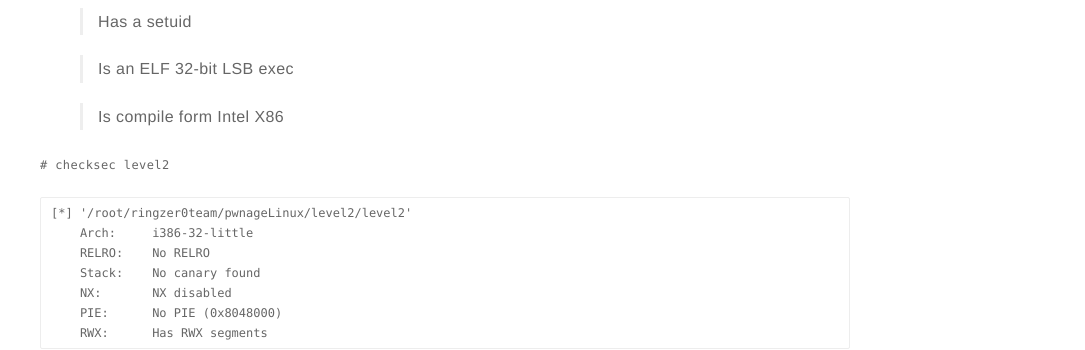
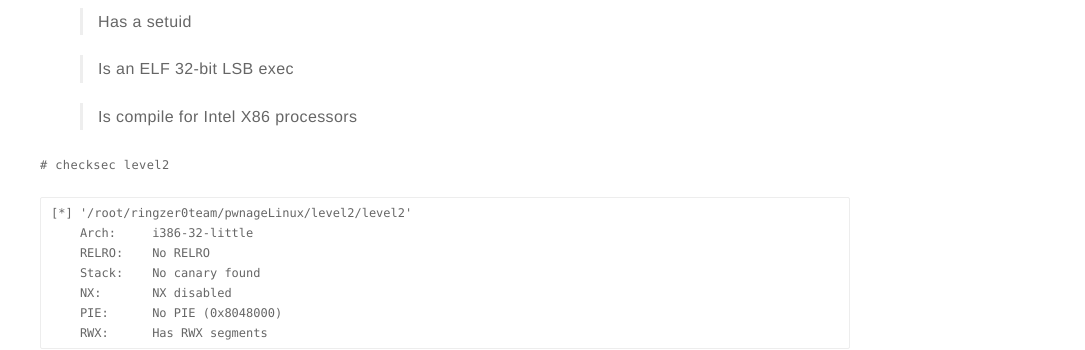
Before and after one commit to KevinCarroll7737/kevincarroll7737.github.io, a Jekyll site: the page built from _posts/2019-08-14-R0-Pwnage-Linux-level2.markdown, in a window 1280 px wide and 900 px high. Shown: the part 399-749 px from the top of the window, without its empty margins (195-1280 px from the left). Built offline with Jekyll 4.4.1, drawn with Linux system fonts in a browser that asks for light colours.

Commit message:
Updated R0 pwnage linux level2 again

```diff
--- a/_posts/2019-08-14-R0-Pwnage-Linux-level2.markdown
+++ b/_posts/2019-08-14-R0-Pwnage-Linux-level2.markdown
@@ -23,7 +23,7 @@ level2: setuid ELF 32-bit LSB executable, Intel 80386, version 1 (SYSV), dynamic
 
 > Is an ELF 32-bit LSB exec
 
-> Is compile form Intel X86
+> Is compile for Intel X86 processors
 
 `# checksec level2`
 
```
